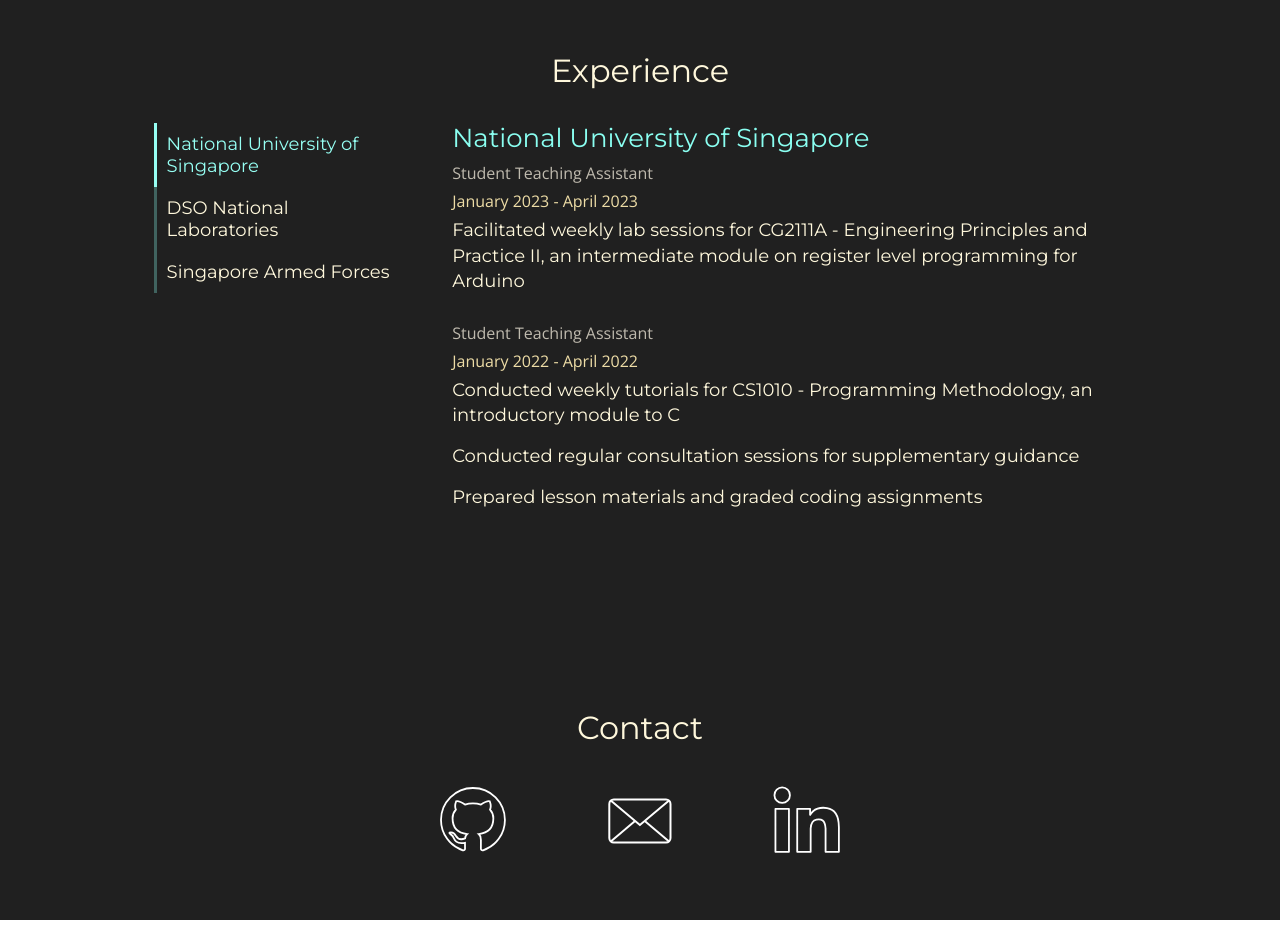
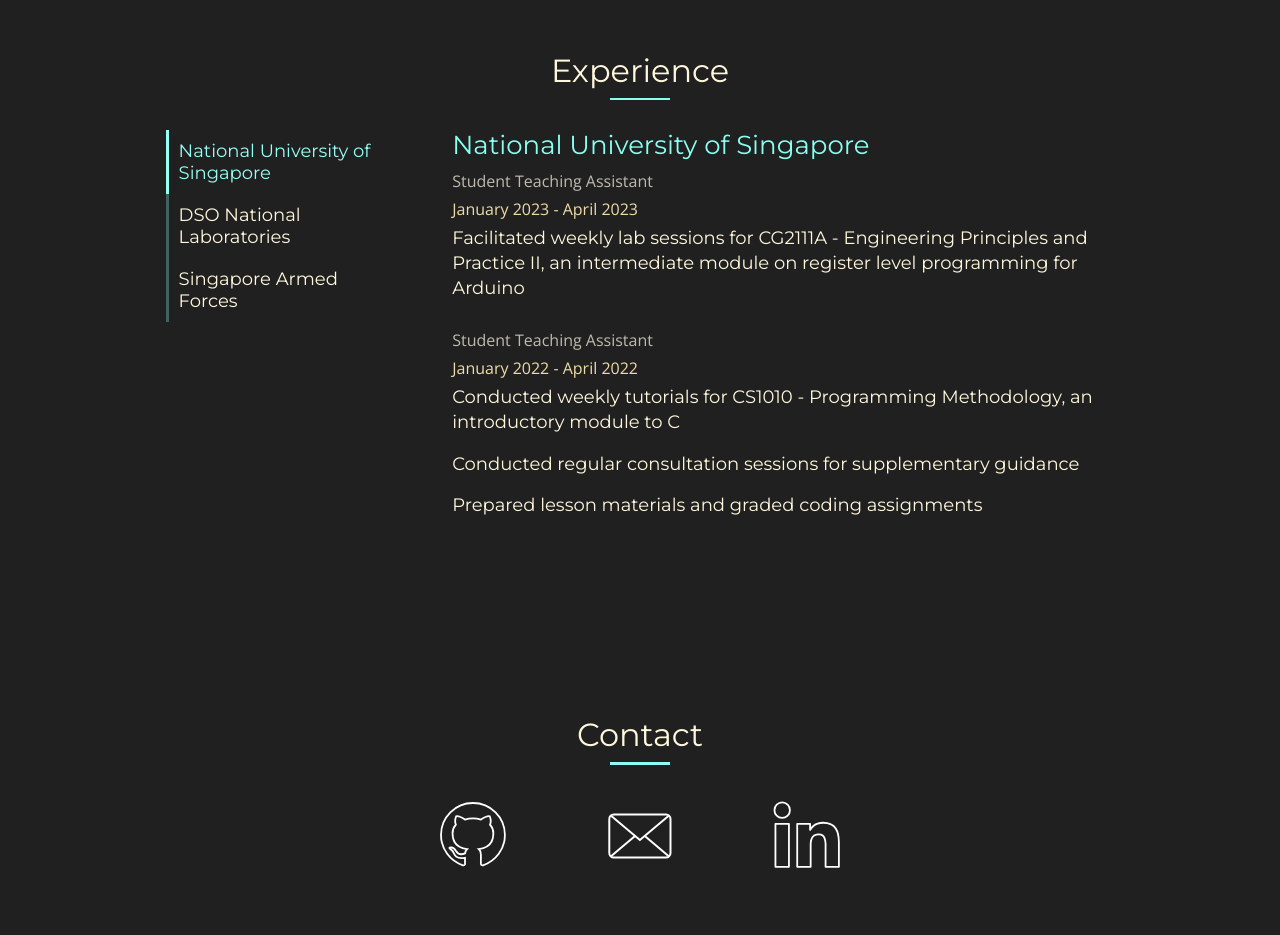
Before and after one commit to justinfidelis/justinfidelis.github.io, a React (Create React App) app in the folder portfolio/: page / in a window 1280 px wide. Shown: the part 2460-3395 px from the top of the page. Built offline with nearby package versions, Linux system fonts and the light colour scheme.

Commit message:
change experience and contact to containers

```diff
--- a/portfolio/src/components/contact/Contact.jsx
+++ b/portfolio/src/components/contact/Contact.jsx
@@ -2,19 +2,28 @@ import React from 'react';
 import EmailLogo from './EmailIcon.jsx';
 import GitHubLogo from './GitHubLogo.jsx';
 import LinkedInLogo from './LinkedInLogo.jsx';
-
+import Row from "react-bootstrap/Row";
+import Container from "react-bootstrap/Container";
 
 const Contact = () => {
     return (
-        <div id="contact" className="section-container" style={{paddingBottom: "60px"}}>
-            <h2>Contact</h2>
-            <hr/>
-            <div id="contact-container">
-                <GitHubLogo />
-                <EmailLogo />
-                <LinkedInLogo />
-            </div>
-        </div>
+      <Container
+        id="contact"
+        className="section-container"
+        style={{ paddingBottom: "60px" }}
+      >
+        <Row>
+          <h2>Contact</h2>
+        </Row>
+        <Row className="justify-content-center">
+          <hr className="subtitle-break" />
+        </Row>
+        <Row id="contact-container">
+          <GitHubLogo />
+          <EmailLogo />
+          <LinkedInLogo />
+        </Row>
+      </Container>
     );
 }
 
--- a/portfolio/src/components/experience/Experience.jsx
+++ b/portfolio/src/components/experience/Experience.jsx
@@ -1,4 +1,6 @@
 import React, {useState} from 'react';
+import Row from "react-bootstrap/Row";
+import Container from "react-bootstrap/Container";
 
 const Experience = () => {
     const [tabIndex, setTabIndex] = useState(0);
@@ -123,14 +125,18 @@ const Experience = () => {
     );
 
     return (
-        <div id="experience" className="section-container">
-            <h2>Experience</h2>
-            <hr/>
-            <div id="experience-container">
-                {navBar}
-                {tabs}
-            </div>
-        </div>
+      <Container id="experience" className="section-container">
+        <Row>
+          <h2>Experience</h2>
+        </Row>
+        <Row className="justify-content-center">
+          <hr className="subtitle-break" />
+        </Row>
+        <Row id="experience-container">
+          {navBar}
+          {tabs}
+        </Row>
+      </Container>
     );
 }
 
```
